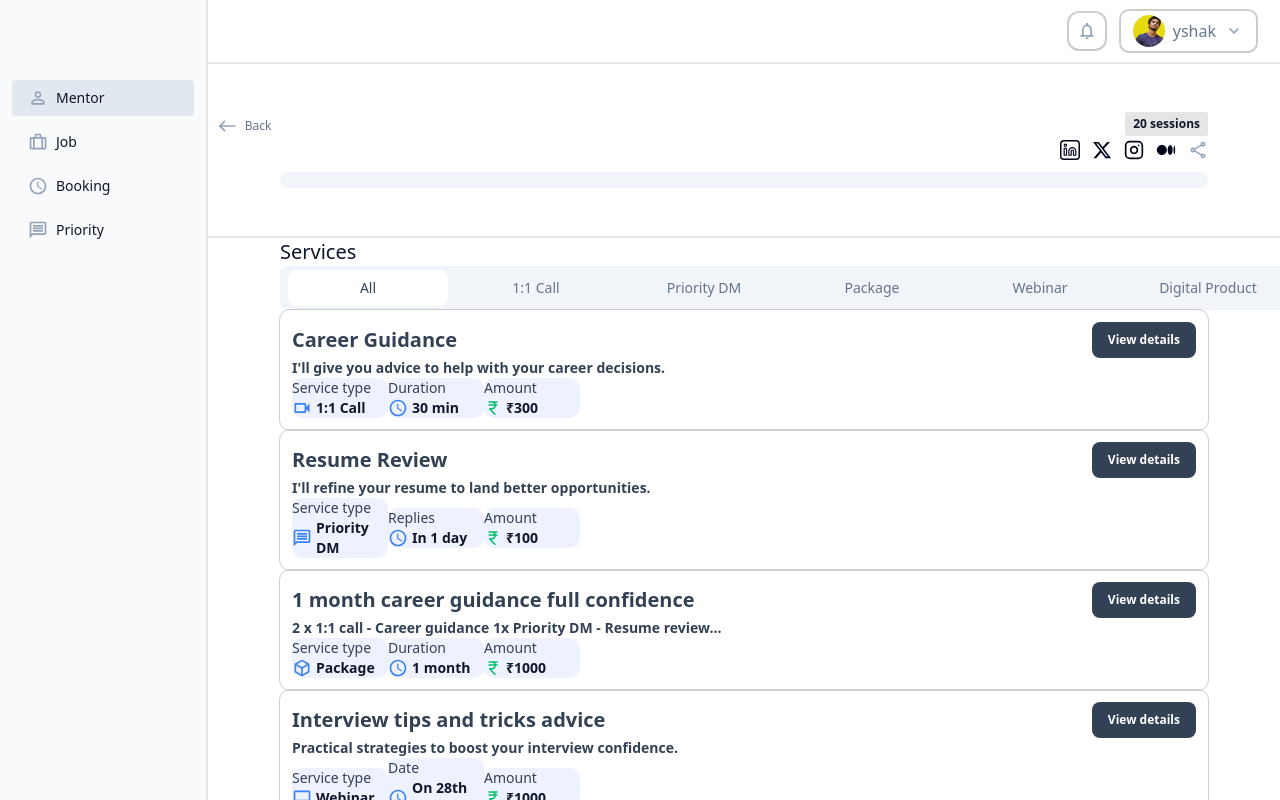
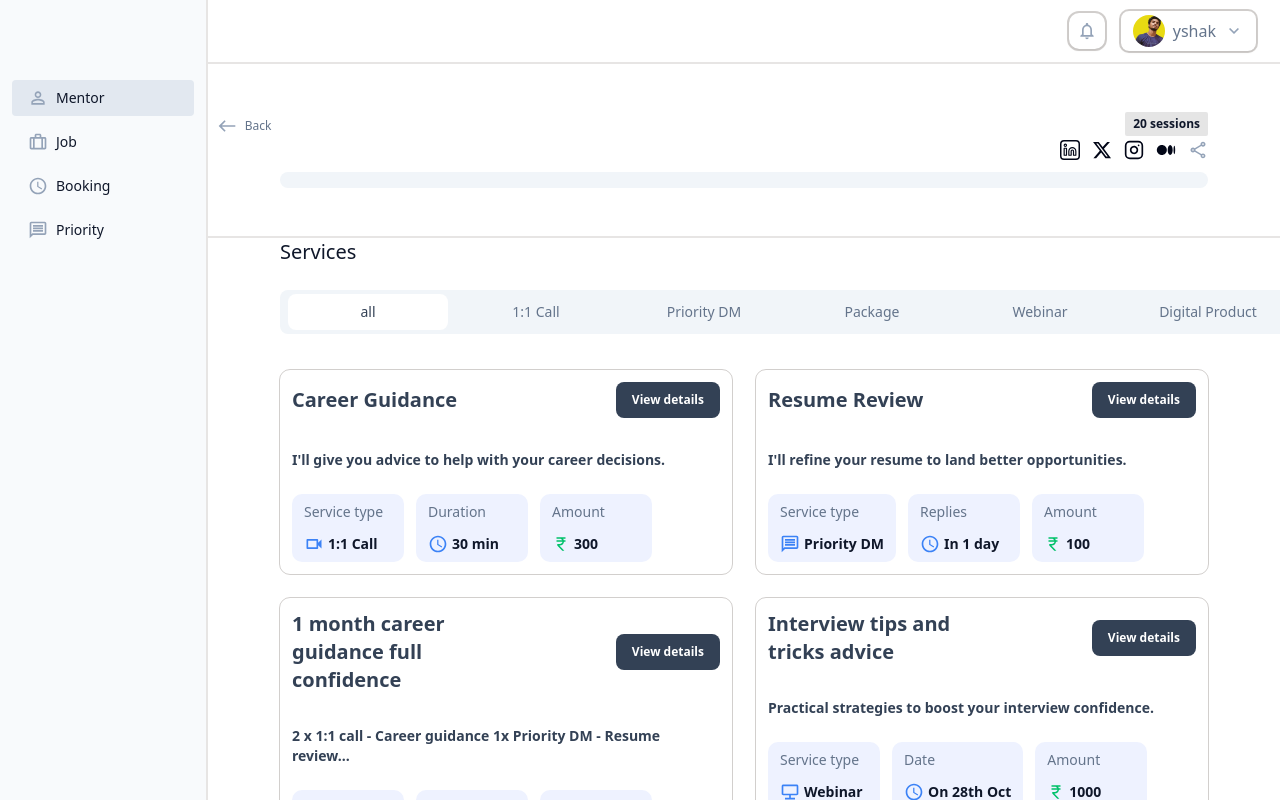
Before and after one commit to Vy-shak/Frontend-Assignment, a Next.js app: page /mentorProfile in a window 1280 px wide. Shown: the top 800 px of the page. Built offline with nearby package versions, Linux system fonts and the light colour scheme.

Commit message:
added the mentorCard functionality

```diff
--- /dev/null
+++ b/app/@types/state/Service.ts
@@ -0,0 +1,10 @@
+enum serviceTypes {
+    all= "all",
+    call = "1:1 Call",
+    dm = "Priority DM",
+    package = "Package",
+    webinar = "Webinar",
+    product = "Digital Product",
+}
+
+export {serviceTypes}
--- a/app/utils/dummyData.ts
+++ b/app/utils/dummyData.ts
@@ -5,7 +5,7 @@ enum serviceTypes {
     call = "1:1 Call",
     dm = "Priority DM",
     package = "Package",
-    webinae = "Webinar",
+    webinar = "Webinar",
     product = "Digital Product",
   }
 
@@ -33,7 +33,7 @@ enum serviceTypes {
       details: [
         { id: "d1-1", type: "Service type", icon: VideoIcon, text: "1:1 Call" },
         { id: "d1-2", type: "Duration", icon: BlueClock, text: "30 min" },
-        { id: "d1-3", type: "Amount", icon: RupeeIcon, text: "₹300" },
+        { id: "d1-3", type: "Amount", icon: RupeeIcon, text: "300" },
       ],
     },
     {
@@ -44,7 +44,7 @@ enum serviceTypes {
       details: [
         { id: "d2-1", type: "Service type", icon: MessageIcon, text: "Priority DM" },
         { id: "d2-2", type: "Replies", icon: BlueClock, text: "In 1 day" },
-        { id: "d2-3", type: "Amount", icon: RupeeIcon, text: "₹100" },
+        { id: "d2-3", type: "Amount", icon: RupeeIcon, text: "100" },
       ],
     },
     {
@@ -55,18 +55,18 @@ enum serviceTypes {
       details: [
         { id: "d3-1", type: "Service type", icon: Block, text: "Package" },
         { id: "d3-2", type: "Duration", icon: BlueClock, text: "1 month" },
-        { id: "d3-3", type: "Amount", icon: RupeeIcon, text: "₹1000" },
+        { id: "d3-3", type: "Amount", icon: RupeeIcon, text: "1000" },
       ],
     },
     {
       id: 4,
-      type: serviceTypes.webinae,
+      type: serviceTypes.webinar,
       serviceHead: "Interview tips and tricks advice",
       description: "Practical strategies to boost your interview confidence.",
       details: [
         { id: "d4-1", type: "Service type", icon: WebinarIcon, text: "Webinar" },
         { id: "d4-2", type: "Date", icon: BlueClock, text: "On 28th Oct" },
-        { id: "d4-3", type: "Amount", icon: RupeeIcon, text: "₹1000" },
+        { id: "d4-3", type: "Amount", icon: RupeeIcon, text: "1000" },
       ],
     },
     {
@@ -76,7 +76,7 @@ enum serviceTypes {
       description: "To strengthen your SQL and data skills",
       details: [
         { id: "d5-1", type: "Service type", icon: Product, text: "Digital product" },
-        { id: "d5-2", type: "Amount", icon: RupeeIcon, text: "₹500" },
+        { id: "d5-2", type: "Amount", icon: RupeeIcon, text: "500" },
       ],
     },
   ];
--- a/components/mentorsProfile/ServiceCard.tsx
+++ b/components/mentorsProfile/ServiceCard.tsx
@@ -2,20 +2,13 @@ import { StaticImageData } from 'next/image'
 import React from 'react'
 import { Button } from '../ui/button'
 import Serviceblock from './minor/Servicebloc'
-
-enum serviceTypes {
-    call="1:1 Call",
-    dm="Priority DM",
-    package="Package",
-    webinae="Webinar",
-    product="Digital Product"
-}
+import { serviceTypes } from '@/app/@types/state/Service'
 
 interface ServiceDetail {
-    id:string
+    id: string
     type: string;
     icon: StaticImageData
-    text:string
+    text: string
 }
 
 interface ServiceCard {
@@ -25,19 +18,23 @@ enum serviceTypes {
     details: ServiceDetail[];
 }
 
-function ServiceCard({serviceHead, description,details}:ServiceCard) {
+function ServiceCard({ serviceHead, description, details }: ServiceCard) {
     return (
-    <div  className='bg-white outline-1 p-3 outline-UIslate-300 rounded-lg'>
+        <div className='bg-white flexStart gap-y-6 flex-col  outline-1 p-3 outline-UIslate-300 rounded-lg'>
+            <div className='w-full flex-col flexStart gap-y-8'>
                 <div className='w-full flex justify-between items-center'>
+                    <div className='flexStart max-w-60'>
                     <span className='text-xl text-UIslate-700 font-semibold'>{serviceHead}</span>
+                    </div>
                     <Button variant={"primary"}>View details</Button>
                 </div>
                 <div className='w-full flexStart'>
                     <p className='text-sm text-UIslate-700 font-semibold'>{description}</p>
                 </div>
-      <div className='flexSide'>
-        {details.map((item)=>(
-            <Serviceblock key={item.id} text={item.text} icon={item.icon}  type={item.type}/>
+            </div>
+            <div className='flexSide gap-x-3'>
+                {details.map((item) => (
+                    <Serviceblock key={item.id} text={item.text} icon={item.icon} type={item.type} />
                 ))}
             </div>
         </div>
--- a/components/mentorsProfile/ServiceTab.tsx
+++ b/components/mentorsProfile/ServiceTab.tsx
@@ -1,43 +1,42 @@
 "use client"
 import React, { useState } from 'react'
-import { useRef } from 'react';
 import Servicebtn from './minor/Servicebtn';
-import { div } from 'motion/react-client';
+import { serviceTypes } from '@/app/@types/state/Service';
 
 const serviceTabs = [
     {
         id: 1,
-        name: "All",
+        name: serviceTypes.all,
     },
     {
         id: 2,
-        name: "1:1 Call",
+        name: serviceTypes.call,
     },
     {
         id: 3,
-        name: "Priority DM",
+        name: serviceTypes.dm,
     },
     {
         id: 4,
-        name: "Package",
+        name: serviceTypes.package,
     },
     {
         id: 5,
-        name: "Webinar",
+        name: serviceTypes.webinar,
     },
     {
         id: 6,
-        name: "Digital Product",
+        name: serviceTypes.product,
     },
 ];
 
 function ServiceTab() {
-    const [activeTab, setActivetab] = useState(1);
+
     return (
         <div className='w-full flexSide'>
             <div className='w-fit flexSide gap-x-2 bg-UIslate-100 px-2 rounded-md py-1'>
                 {serviceTabs.map((item) => (
-                    <Servicebtn activeTab={activeTab} id={item.id} setActiveTab={setActivetab} key={item.id} text={item.name} />
+                    <Servicebtn  key={item.id} text={item.name} />
                 ))}
             </div>
         </div>
--- a/components/mentorsProfile/Services.tsx
+++ b/components/mentorsProfile/Services.tsx
@@ -1,21 +1,35 @@
+"use client"
 import React from 'react'
 import ServiceTab from './ServiceTab'
 import { dummyServices } from '@/app/utils/dummyData'
+import { serviceTypes } from '@/app/@types/state/Service'
 import ServiceCard from './ServiceCard'
-import { it } from 'node:test'
+import { useActiveServicesStore } from '@/lib/states/activeServices'
 
 function Services() {
-  return (
-    <section className='w-full flexStart flex-col'>
-        <span className='text-xl text-UIslate-900 font-medium'>Services</span>
-        <ServiceTab/>
-        <div className='w-full'>
-            {dummyServices.map((item)=>(
-                <ServiceCard  key={item.id} details={item.details} description={item.description} serviceHead={item.serviceHead} type={item.type}/>
-            ))}
-        </div>
-    </section>
-  )
+    const { activeService } = useActiveServicesStore()
+    return (
+        <section className='w-full flexStart  gap-y-6 flex-col'>
+            <span className='text-xl text-UIslate-900 font-medium'>Services</span>
+            <div className='w-full flexStart flex-col gap-y-9'>
+                <ServiceTab />
+                <div className='w-full grid grid-cols-2 gap-6'>
+                    {dummyServices.map((item) => {
+                        if (activeService===serviceTypes.all) {
+                            return (
+                                <ServiceCard key={item.id} details={item.details} description={item.description} serviceHead={item.serviceHead} type={item.type} />
+                            )
+                        }
+                        else if (activeService===item.type) {
+                            return (
+                                <ServiceCard key={item.id} details={item.details} description={item.description} serviceHead={item.serviceHead} type={item.type} />
+                            )
+                        }
+                    })}
+                </div>
+            </div>
+        </section>
+    )
 }
 
 export default Services
--- a/components/mentorsProfile/minor/Servicebloc.tsx
+++ b/components/mentorsProfile/minor/Servicebloc.tsx
@@ -3,21 +3,21 @@ import React from 'react'
 import { StaticImageData } from 'next/image'
 
 interface block {
-    type:string,
-    icon:StaticImageData,
-    text:string
+    type: string,
+    icon: StaticImageData,
+    text: string
 }
 
-function Serviceblock({type,icon,text}:block) {
-  return (
-    <div className='w-24 bg-UIindigo-50 rounded-lg flexStart flex-col'>
-      <span className='text-sm text-UIslate-700 font-medium'>{type}</span>
-      <div className='flexCenter w-fit h-fit gap-x-1'>
-      <Image alt='icon' src={icon} />
-      <span className='text-sm text-UIslate-900 font-semibold'>{text}</span>
-      </div>
-    </div>
-  )
+function Serviceblock({ type, icon, text }: block) {
+    return (
+        <div className='w-fit min-w-28 gap-y-3 px-3 py-2 bg-UIindigo-50 rounded-lg flexStart flex-col'>
+            <span className='text-sm whitespace-nowrap text-UIslate-500 font-medium'>{type}</span>
+            <div className='flexSide w-full  h-fit gap-x-1'>
+                <Image alt='icon' src={icon} />
+                <span className='text-sm whitespace-nowrap text-UIslate-900 font-semibold'>{text}</span>
+            </div>
+        </div>
+    )
 }
 
 export default Serviceblock
--- a/components/mentorsProfile/minor/Servicebtn.tsx
+++ b/components/mentorsProfile/minor/Servicebtn.tsx
@@ -1,23 +1,23 @@
 import React from 'react'
 import { Dispatch,SetStateAction } from 'react'
 import {motion} from "motion/react"
+import { useActiveServicesStore } from '@/lib/states/activeServices'
+import { serviceTypes } from '@/app/@types/state/Service'
 
 interface btn {
-    id:number,
-    text:string,
-    setActiveTab:Dispatch<SetStateAction<number>>,
-    activeTab:number
+    text:serviceTypes,
 }
 
-function Servicebtn({text,id,setActiveTab,activeTab}:btn) {
+function Servicebtn({text}:btn) {
+    const {activeService,setActiveService} = useActiveServicesStore()
     const handleClick = ()=>{
-        setActiveTab(id)
+        setActiveService(text)
     };
 
   return (
     <motion.div
     onClick={handleClick}
-    className={`${activeTab==id?"bg-white":null} w-40 h-fit hover:bg-UIslate-200 cursor-pointer py-2 flexCenter rounded-md`}
+    className={`${activeService==text?"bg-white":null} w-40 h-fit hover:bg-UIslate-200 cursor-pointer py-2 flexCenter rounded-md`}
     whileHover={{
         scale: 1.03,
         transition: {
@@ -33,7 +33,7 @@ function Servicebtn({text,id,setActiveTab,activeTab}:btn) {
         }
     }}
 >
-    <span className={`${activeTab==id?"text-UIslate-700":"text-UIslate-500"} text-sm whitespace-nowrap font-medium`}>
+    <span className={`${activeService==text?"text-UIslate-700":"text-UIslate-500"} text-sm whitespace-nowrap font-medium`}>
         {text}
     </span>
 </motion.div>
--- /dev/null
+++ b/lib/states/activeServices.ts
@@ -0,0 +1,13 @@
+import { create } from "zustand";
+import { serviceTypes } from "@/app/@types/state/Service";
+
+interface ActiveServicesState {
+    activeService: serviceTypes | "all";
+    setActiveService: (service: serviceTypes) => void;
+}
+const useActiveServicesStore = create<ActiveServicesState>((set) => ({
+    activeService: "all",
+    setActiveService: (service) => set({ activeService: service }),
+}));
+
+export { useActiveServicesStore }
```
Lines whose indentation alone changed are shown as unchanged.
